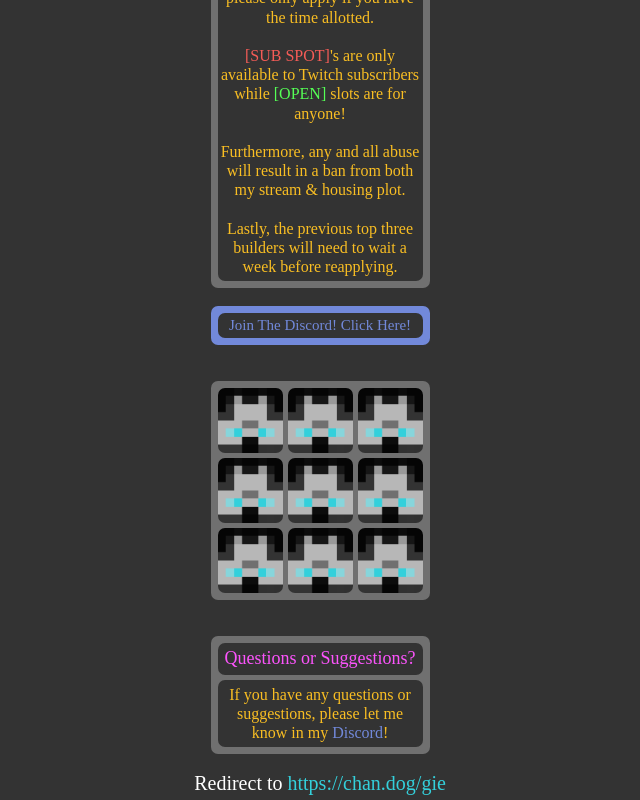
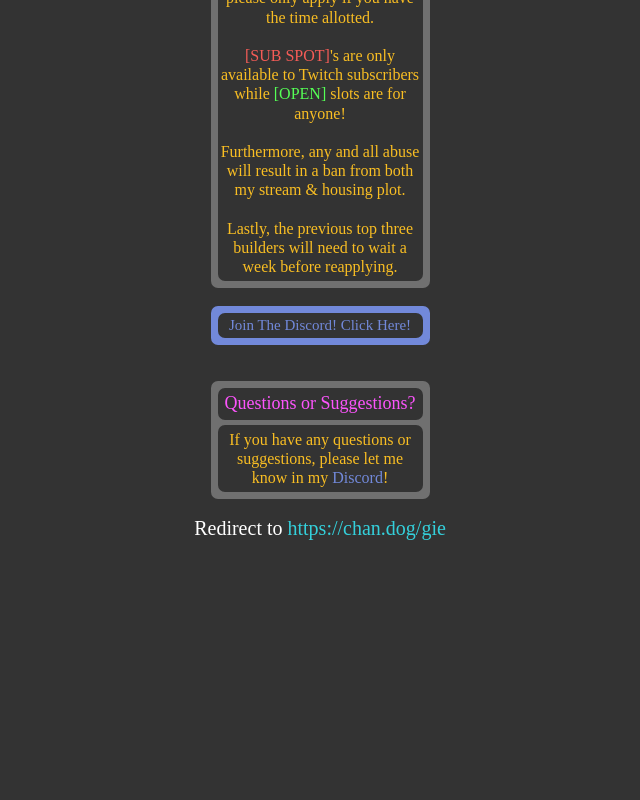
Before and after one commit to Chandoggie/Chandoggie.github.io, a plain HTML site: page comp/index.html in a window 1280 px wide. Shown: the part 3806-4606 px from the top of the page, without its empty margins (320-960 px from the left). After the commit the page ends 4351 px from the top, so only its background shows below. Drawn offline with nearby package versions, Linux system fonts and the light colour scheme.

Commit message:
Removed Unfinished Feature

```diff
--- a/comp/index.html
+++ b/comp/index.html
@@ -106,18 +106,6 @@
             <a href="https://discord.gg/2HD9HBV" class="discordtext borderr" style="font-size: 15px;">Join The Discord! Click Here!</a>
         </div>
         <br><br>
-        <div class="headerdiv" style="height: auto">
-            <img src="/images/profilegif.gif" class="headerimage borderr" style="height: 65px; width: 65px; margin-right: 5px; margin-bottom: 5px;">
-            <img src="/images/profilegif.gif" class="headerimage borderr" style="height: 65px; width: 65px; margin-bottom: 5px;">
-            <img src="/images/profilegif.gif" class="headerimage borderr" style="height: 65px; width: 65px; margin-left: 5px; margin-bottom: 5px;">
-            <img src="/images/profilegif.gif" class="headerimage borderr" style="height: 65px; width: 65px; margin-right: 5px; margin-bottom: 5px;">
-            <img src="/images/profilegif.gif" class="headerimage borderr" style="height: 65px; width: 65px; margin-bottom: 5px; margin-bottom: 5px;">
-            <img src="/images/profilegif.gif" class="headerimage borderr" style="height: 65px; width: 65px; margin-left: 5px; margin-bottom: 5px;">
-            <img src="/images/profilegif.gif" class="headerimage borderr" style="height: 65px; width: 65px; margin-right: 5px;">
-            <img src="/images/profilegif.gif" class="headerimage borderr" style="height: 65px; width: 65px;">
-            <img src="/images/profilegif.gif" class="headerimage borderr" style="height: 65px; width: 65px; margin-left: 5px;">
-        </div>
-        <br><br>
         <div name="questions" id="questions" style="height: auto;" class="smpheaderdiv">
             <p style="padding-bottom: 5px; padding-top: 5px; float: left; height: auto; font-size: 16px;" class="smptext borderr"><span class="headerhousing">Questions or Suggestions?</span>
             <p style="margin-top: 5px; padding-bottom: 5px; padding-top: 5px; float: left; height: auto; font-size: 16px;" class="smptext borderr">If you have any questions or suggestions, please let me know in my <a href="https://discord.gg/2HD9HBV" style="color: rgb(114, 137, 218);">Discord</a>!</p>
```
